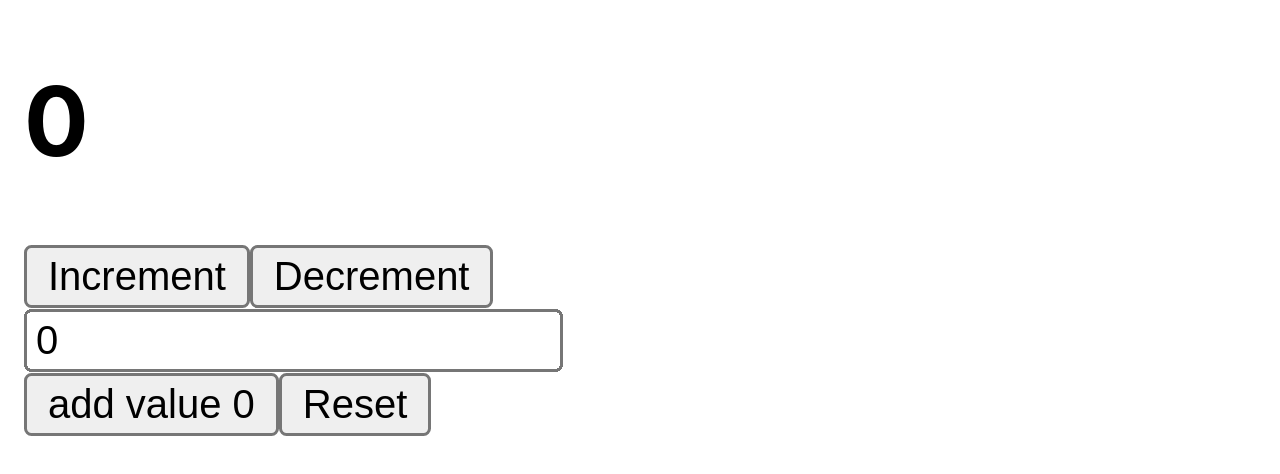
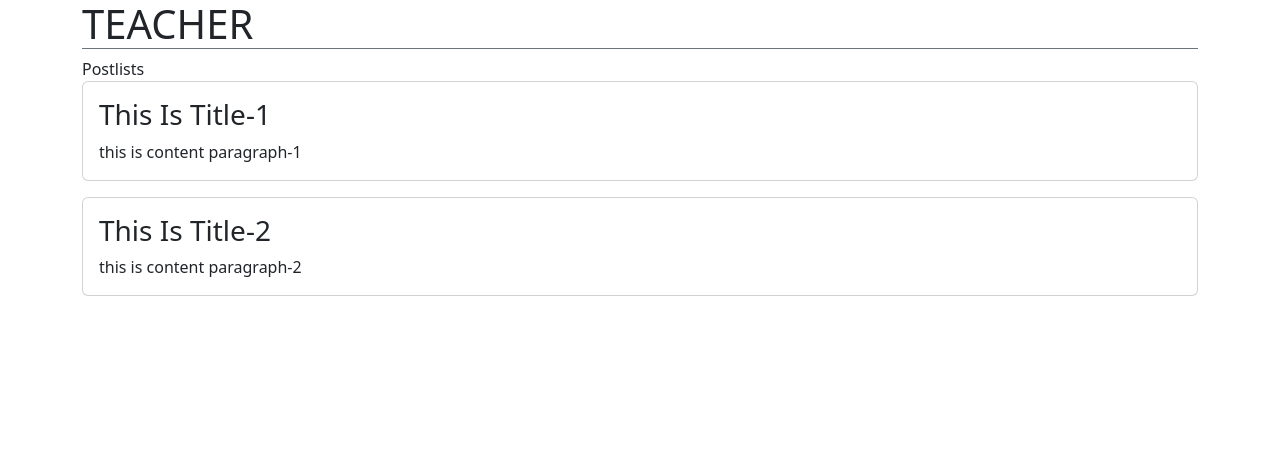
Before and after one commit to masud001/redux-tutorial, a React (Create React App) app: page / in a window 1280 px wide. Shown: the top 474 px of the page. Built offline with nearby package versions, Linux system fonts and the light colour scheme.

Commit message:
blog post rendered

```diff
--- a/package.json
+++ b/package.json
@@ -8,6 +8,7 @@
     "@testing-library/jest-dom": "^5.16.5",
     "@testing-library/react": "^13.4.0",
     "@testing-library/user-event": "^13.5.0",
+    "bootstrap": "5.2.2",
     "eslint": "^8.26.0",
     "react": "^18.2.0",
     "react-dom": "^18.2.0",
--- a/src/App.js
+++ b/src/App.js
@@ -1,13 +1,13 @@
-import Counter from './app/features/counter/Counter';
-import logo from './logo.svg';
+import PostLists from "./app/features/Posts/PostLists";
+
 
 function App() {
 
   return (
     <div className="App">
-     <main>
-        {/* <h1>React redux tutorial</h1> */}
-        <Counter/>
+     <main className='container'>
+        <h1 className='h1 text-uppercase border-bottom border-secondary'>teacher</h1>
+        <PostLists/>
      </main>
     </div>
   );
--- /dev/null
+++ b/src/app/features/Posts/PostLists.jsx
@@ -0,0 +1,20 @@
+import { useSelector } from "react-redux"
+
+const PostLists = () => {
+    const posts = useSelector(state => state.posts);
+    const renderPosts = posts.map((post)=>(
+        <article key={post.id} className='card mb-3'>
+            <div className="card-body">
+                <h3 className='card-title text-capitalize'>{post.title}</h3>
+                <p className='card-text'>{post.content}</p>
+            </div>
+        </article>
+    ))
+  return (
+    <section>
+        <div>Postlists</div>
+        {renderPosts}
+    </section>
+  )
+}
+export default PostLists
--- /dev/null
+++ b/src/app/features/Posts/postSlice.js
@@ -0,0 +1,15 @@
+import { createSlice } from "@reduxjs/toolkit";
+
+const initialState = [
+    {id:1,title:'this is title-1',content:'this is content paragraph-1'},
+    {id:2,title:'this is title-2',content:'this is content paragraph-2'},
+]
+
+const postSlices = createSlice({
+    name:'posts',
+    initialState,
+    reducers:{}
+
+})
+
+export default postSlices.reducer
--- a/src/app/features/counter/Counter.jsx
+++ /dev/null
@@ -1,37 +0,0 @@
-import { useSelector,useDispatch } from 'react-redux';
-import {increment, decrement,reset,incrementByAmount} from './counterSlice'
-import React, { useState } from 'react'
-
-const Counter = () => {
-  const count = useSelector((state)=>state.counter.count)
-  const dispatch = useDispatch();
-  const [IncrementAmount, setIncrementAmount] = useState(0)
-  const addValue = Number(IncrementAmount) || 0;
-  const resetAll = ()=>{
-    setIncrementAmount(0)
-    dispatch(reset())
-  }
-
-
-
-
-  return (
-    <div>
-      <h1>{count}</h1>
-      <div className="">
-        <button onClick={()=>dispatch(increment())}>Increment</button>
-        <button onClick={()=>dispatch(decrement())}>Decrement</button>
-        <br />
-        <input
-          type="text"
-          value={IncrementAmount}
-          onChange={(e)=>setIncrementAmount(e.target.value)}
-        />
-        <br />
-        <button onClick={()=>dispatch(incrementByAmount(addValue))}>add value {addValue}</button>
-        <button onClick={resetAll}>Reset</button>
-      </div>
-    </div>
-  )
-}
-export default Counter
--- a/src/app/features/counter/counterSlice.js
+++ /dev/null
@@ -1,29 +0,0 @@
-// lorem
-import { createSlice } from "@reduxjs/toolkit";
-
-const initialState = {
-    count: 0
-}
-
-export const counterSlice = createSlice({
-    name:'counter',
-    initialState,
-    reducers:{
-        increment:(state)=>{
-            state.count+=1;
-        },
-        decrement:(state)=>{
-            state.count-=1;
-        },
-        reset:(state)=>{
-            state.count=0;
-        },
-        incrementByAmount:(state,action)=>{
-            state.count+= action.payload
-        }
-    }
-})
-
-export const {increment,decrement,reset,incrementByAmount} = counterSlice.actions;
-
-export default counterSlice.reducer
--- a/src/app/store.js
+++ b/src/app/store.js
@@ -1,7 +1,7 @@
 import { configureStore } from "@reduxjs/toolkit";
-import counterReducer from './features/counter/counterSlice'
+import postsReducer from './features/Posts/postSlice'
 export const store = configureStore({
     reducer:{
-        counter:counterReducer
+        posts:postsReducer,
     }
 })
--- a/src/index.js
+++ b/src/index.js
@@ -1,6 +1,6 @@
 import React from 'react';
 import ReactDOM from 'react-dom/client';
-import './index.css';
+import 'bootstrap/dist/css/bootstrap.min.css';
 import App from './App';
 import {store} from './app/store'
 import {Provider} from 'react-redux'
```
Also changed, not shown: 1 other file (tests, documents, lock files or other folders).
